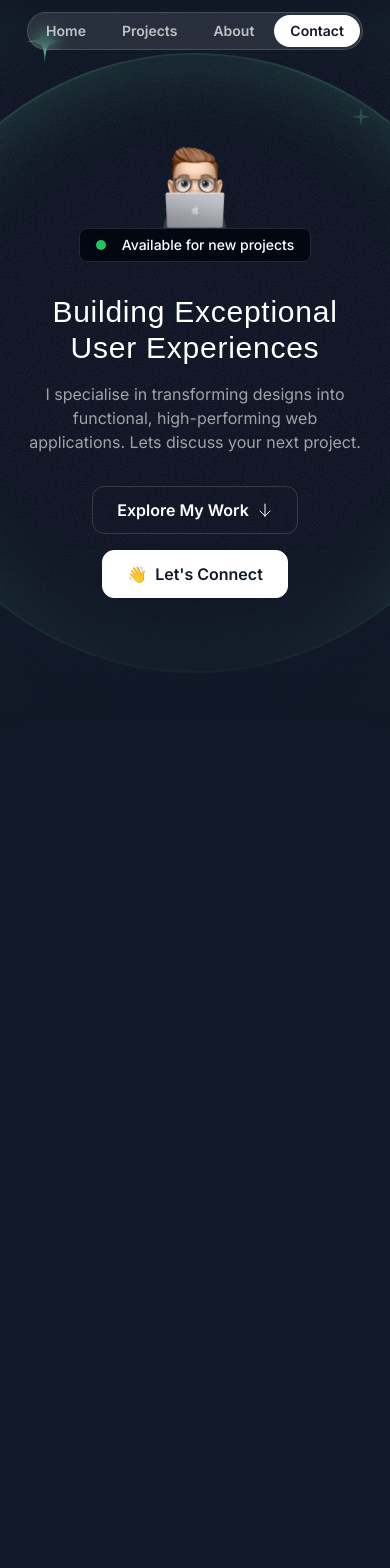
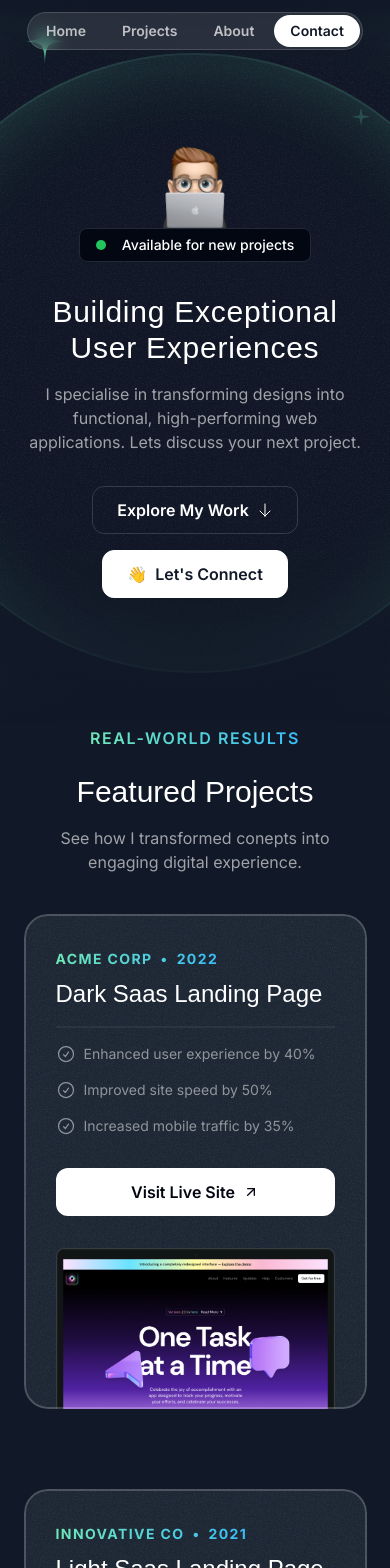
Before and after one commit to WilliamRossCrane/Portfolio, a Next.js app in the folder portfolio/portfolio/: page / in a window 390 px wide. Shown: the top 1568 px of the page. Before the commit the page ends 973 px from the top, so only its background shows below. Built offline with nearby package versions, Linux system fonts and the light colour scheme; a web font is replaced by a local one.

Commit message:
Project Section: Tablet View styling complete

```diff
--- a/portfolio/portfolio/src/sections/Projects.tsx
+++ b/portfolio/portfolio/src/sections/Projects.tsx
@@ -46,18 +46,17 @@ const portfolioProjects = [
 ];
 
 export const ProjectsSection = () => {
-  return
-
+  return(
     <section className="pb-16">
       <div className="container">
         <div className="flex justify-center">
           <p className="uppercase font-semibold tracking-widest bg-gradient-to-r from-emerald-300 to-sky-400 text-transparent bg-clip-text text-center">Real-world Results</p>
         </div>
-        <h2 className="font-serif text-3xl text-center mt-6">Featured Projects</h2>
-        <p className="text-center text-white/60 mt-4">See how I transformed conepts into engaging digital experience.</p>
-        <div className="flex flex-col gap-20 mt-10">
+        <h2 className="font-serif text-3xl md:text-5xl text-center mt-6">Featured Projects</h2>
+        <p className="text-center md:text-lg text-white/60 mt-4 max-w-md mx-auto">See how I transformed conepts into engaging digital experience.</p>
+        <div className="mt-10 md:mt-20 flex flex-col gap-20">
           {portfolioProjects.map((project) => (
-            <div key={project.title} className="bg-gray-800 rounded-3xl relative z-0 overflow-hidden  after:z-10 after:content-[''] after:absolute after:inset-0 after:outline-2 after:outline after:-outline-offset-2 after:rounded-3xl after:outline-white/20 px-8 pt-8 after:pointer-events-none">
+            <div key={project.title} className="bg-gray-800 rounded-3xl relative z-0 overflow-hidden  after:z-10 after:content-[''] after:absolute after:inset-0 after:outline-2 after:outline after:-outline-offset-2 after:rounded-3xl after:outline-white/20 px-8 pt-8 md:pt-12 md:px-10 after:pointer-events-none">
             <div className="absolute inset-0 -z-10 opacity-5"
             style={{
               backgroundImage: `url(${grainImage.src})`,
@@ -70,26 +69,27 @@ export const ProjectsSection = () => {
               <span>{project.year}</span>
               </div>
 
-              <h3 className="font-serif text-2xl mt-2">{project.title}</h3>
-              <hr className="border-t-2 border-white/5 mt-4"/>
-              <ul className="flex flex-col gap-4 mt-4">
+              <h3 className="font-serif text-2xl mt-2 md:mt-5 md:text-4xl">{project.title}</h3>
+              <hr className="border-t-2 border-white/5 mt-4 md:mt-5"/>
+              <ul className="flex flex-col gap-4 mt-4 md:mt-5">
                 {project.results.map((result) => (
-                  <li className="flex gap-2 text-sm text-white/50">
-                    <CheckCircleIcon className="size-5"/>
+                  <li className="flex gap-2 text-sm md:text-base text-white/50">
+                    <CheckCircleIcon className="size-5 md:size-6"/>
                     <span>{result.title}</span>
                   </li>
                 ))}
               </ul>
               <a href={project.link}>
-                <button className="bg-white text-gray-950 h-12 w-full rounded-xl font-semibold inline-flex items-center justify-center gap-2 mt-8">
+                <button className="bg-white text-gray-950 h-12 w-full md:w-auto px-6 rounded-xl font-semibold inline-flex items-center justify-center gap-2 mt-8">
                   <span>Visit Live Site</span>
                   <ArrowUpRightIcon className="size-4"/>
                 </button>
               </a>
-              <Image src={project.image} alt={project.title} className="mt-8 -mb-4"/>
+              <Image src={project.image} alt={project.title} className="mt-8 -mb-4 md:-mb-0"/>
             </div>
           ))}
         </div>
       </div>
-    </section>;
+    </section>
+  );
 };
```
